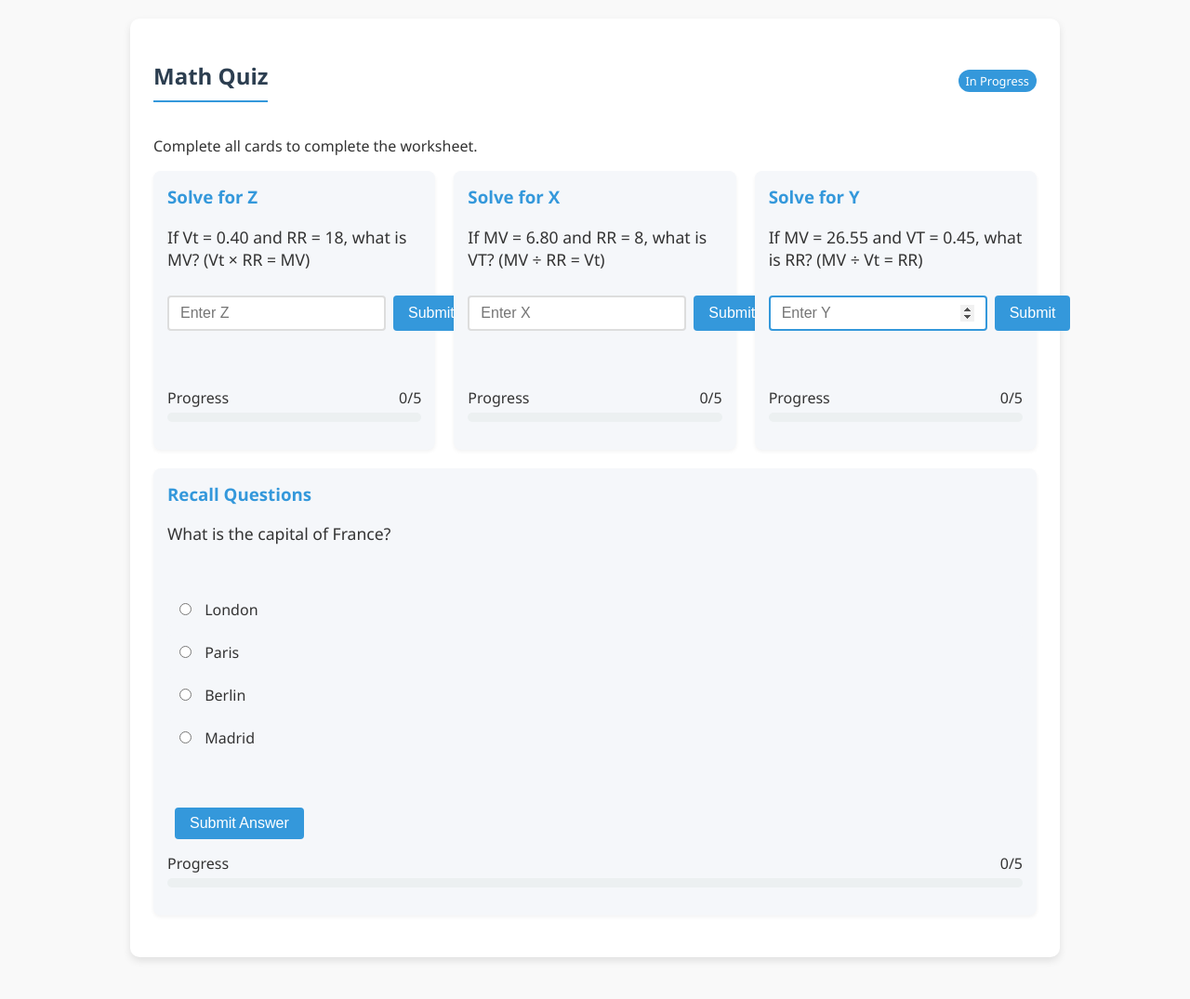
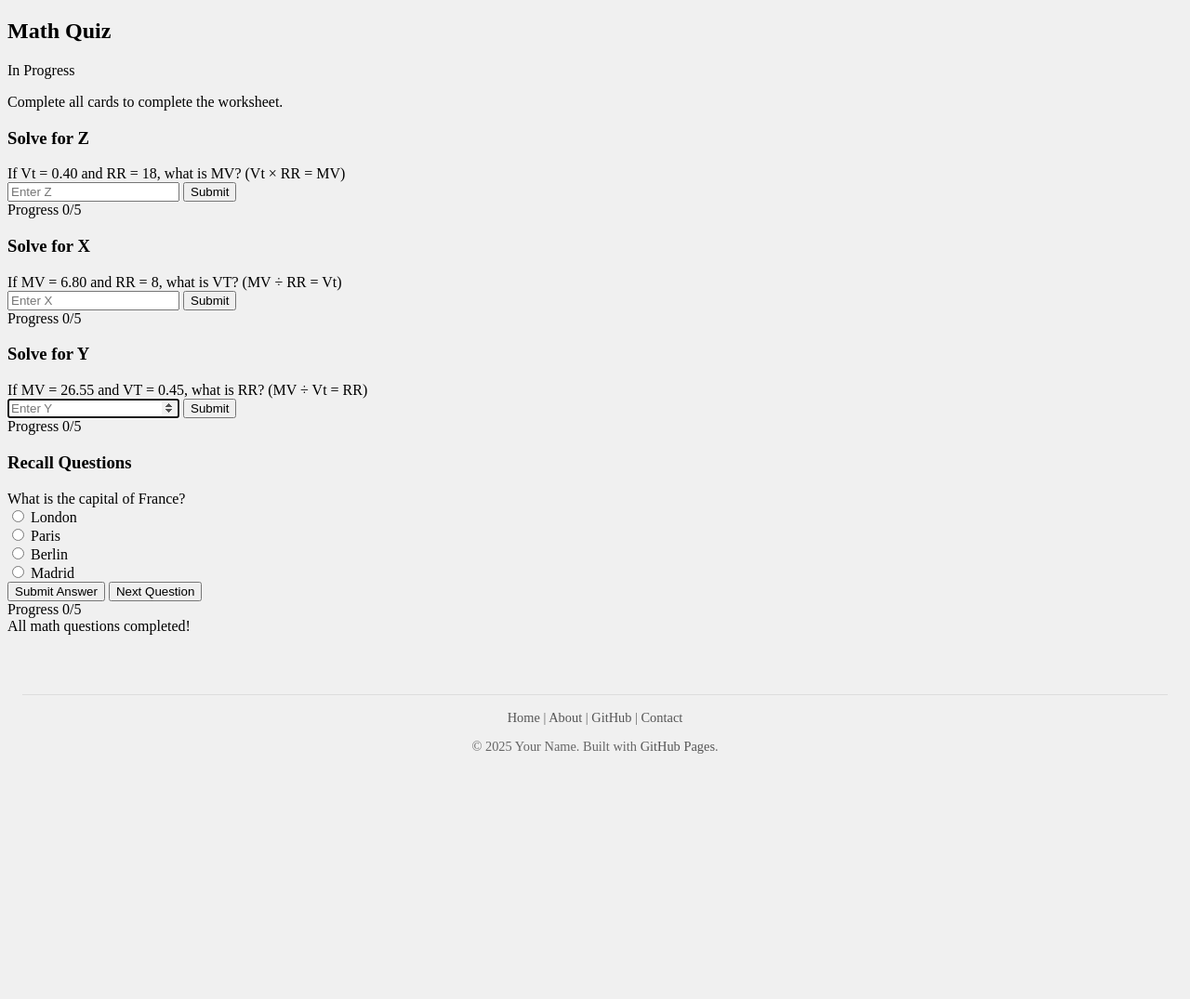
Before and after one commit to ZBZFirst/info, a Jekyll site: the page built from testquiz.html, in a window 1280 px wide. Shown: the whole page at 93% size. Built offline with Jekyll 4.4.1, drawn with Linux system fonts in a browser that asks for light colours; after the commit the page ends 900 px from its top, so only the background shows below that.

Commit message:
Update testquiz.html

```diff
--- a/testquiz.html
+++ b/testquiz.html
@@ -1,184 +1,9 @@
-<!DOCTYPE html>
-<html lang="en">
-<head>
-    <meta charset="UTF-8">
-    <meta name="viewport" content="width=device-width, initial-scale=1.0">
-    <title>Math Quiz</title>
-    <style>
-        body {
-            font-family: 'Segoe UI', Tahoma, Geneva, Verdana, sans-serif;
-            max-width: 1000px;
-            margin: 0 auto;
-            padding: 20px;
-            background-color: #f9f9f9;
-            color: #333;
-        }
-        h2 {
-            color: #2c3e50;
-            border-bottom: 2px solid #3498db;
-            padding-bottom: 10px;
-        }
-        .quiz-container {
-            background-color: white;
-            padding: 25px;
-            border-radius: 10px;
-            margin-bottom: 25px;
-            box-shadow: 0 4px 8px rgba(0,0,0,0.1);
-        }
-        .question-section {
-            display: grid;
-            grid-template-columns: repeat(auto-fit, minmax(250px, 1fr));
-            gap: 20px;
-            margin-bottom: 20px;
-        }
-        .question-card {
-            background-color: #f5f7fa;
-            padding: 15px;
-            border-radius: 8px;
-            box-shadow: 0 2px 4px rgba(0,0,0,0.05);
-        }
-        .question-card h3 {
-            margin-top: 0;
-            color: #3498db;
-        }
-        .question {
-            font-size: 1.1em;
-            margin-bottom: 15px;
-            font-weight: 500;
-            min-height: 60px;
-        }
-        .input-group {
-            display: flex;
-            margin-bottom: 10px;
-        }
-        input[type="number"] {
-            padding: 8px 12px;
-            border: 2px solid #ddd;
-            border-radius: 4px;
-            flex-grow: 1;
-            font-size: 1em;
-        }
-        input[type="number"]:focus {
-            border-color: #3498db;
-            outline: none;
-        }
-        button {
-            padding: 8px 16px;
-            background-color: #3498db;
-            color: white;
-            border: none;
-            border-radius: 4px;
-            cursor: pointer;
-            font-size: 1em;
-            transition: background-color 0.2s;
-            margin-left: 8px;
-        }
-        button:hover {
-            background-color: #2980b9;
-        }
-        .feedback {
-            margin-top: 10px;
-            padding: 8px;
-            border-radius: 4px;
-            font-weight: bold;
-            min-height: 20px;
-        }
-        .correct {
-            background-color: #d4edda;
-            color: #155724;
-        }
-        .incorrect {
-            background-color: #f8d7da;
-            color: #721c24;
-        }
-        .progress-container {
-            margin: 15px 0;
-        }
-        .progress-label {
-            display: flex;
-            justify-content: space-between;
-            margin-bottom: 5px;
-        }
-        .progress-bar {
-            height: 10px;
-            background-color: #ecf0f1;
-            border-radius: 5px;
-            overflow: hidden;
-        }
-        .progress {
-            height: 100%;
-            background-color: #3498db;
-            width: 0%;
-            transition: width 0.3s;
-        }
-        .recall-option {
-            margin: 8px 0;
-            padding: 8px;
-            background-color: #f5f7fa;
-            border-radius: 4px;
-            cursor: pointer;
-            transition: background-color 0.2s;
-        }
-        .recall-option:hover {
-            background-color: #e1e5eb;
-        }
-        .recall-option input {
-            margin-right: 10px;
-        }
-        .hidden {
-            display: none;
-        }
+---
+layout: quizlayout
+title: Math Quiz
+---
 
-        /* Style both buttons consistently */
-        #recall-submit, #next-recall {
-            padding: 8px 16px;
-            background-color: #3498db;
-            color: white;
-            border: none;
-            border-radius: 4px;
-            cursor: pointer;
-            font-size: 1em;
-            margin-top: 10px;
-        }
-
-        #recall-submit:hover, #next-recall:hover {
-            background-color: #2980b9;
-        }
-        .completion-message {
-            background-color: #d4edda;
-            color: #155724;
-            padding: 15px;
-            border-radius: 8px;
-            text-align: center;
-            margin-top: 20px;
-            font-weight: bold;
-        }
-        .section-title {
-            display: flex;
-            align-items: center;
-            justify-content: space-between;
-        }
-        .section-status {
-            background-color: #3498db;
-            color: white;
-            padding: 3px 8px;
-            border-radius: 12px;
-            font-size: 0.8em;
-        }
-        .completed {
-            background-color: #27ae60;
-        }
-        .disabled-card {
-            opacity: 0.7;
-            pointer-events: none;
-        }
-        .recall-card {
-            grid-column: 1 / -1;
-        }
-    </style>
-</head>
-<body>
-    <div id="math-quiz" class="quiz-container">
+<div id="math-quiz" class="math-quiz-container">
     <div class="section-title">
         <h2>Math Quiz</h2>
         <span id="math-status" class="section-status">In Progress</span>
@@ -275,6 +100,4 @@
     </div>
 </div>
 
-    <script src="quiz.js"></script>
-</body>
-</html>
+<script src="{{ 'quiz.js' | relative_url }}"></script>
```
Lines whose indentation alone changed are shown as unchanged.
